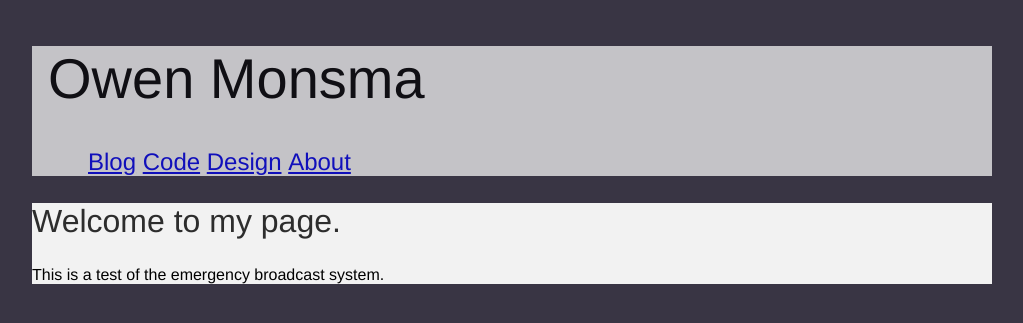
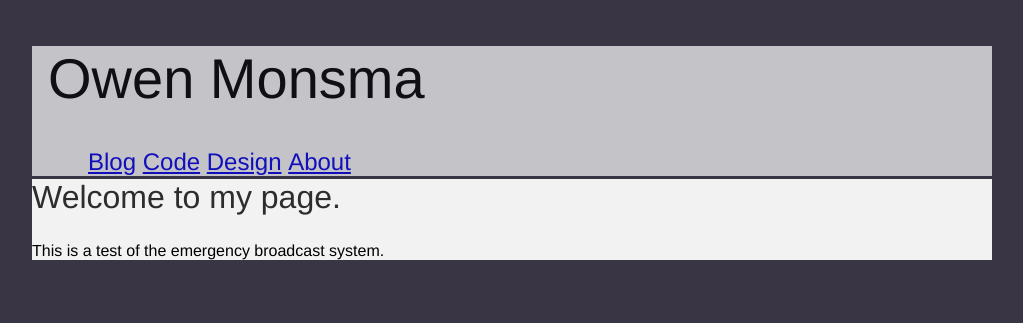
Before and after one commit to darkfire613/darkfire613.github.io, a Jekyll site: the page built from index.html, in a window 1280 px wide. Shown: the top 323 px of the page, without its empty margins (128-1151 px from the left). Built offline with Jekyll 4.4.1, drawn with Linux system fonts in a browser that asks for light colours.

Commit message:
shrunk gap between body and header

```diff
--- a/_layouts/home.html
+++ b/_layouts/home.html
@@ -1,4 +1,4 @@
-<!DOCTYPE html PUBLIC "-//W3C//DTD XHTML 1.0 Strict//EN">
+<!DOCTYPE html>
 <html>
   <head>
     <!-- Adobe Typekit Script -->
--- a/css/main.css
+++ b/css/main.css
@@ -32,10 +32,12 @@ header{
   opacity: .7;
   -webkit-order: 1;
   order: 1;
+  -webkit-justify-content: flex-start;
+  justify-content: flex-start;
   }
 
 nav{
-  flex: 0 0 60%;
+  flex: 0 0 35em;
   font-size: 1.5em;
 
 }
@@ -45,7 +47,6 @@ nav li{
   padding: 0;
   margin: 0;
   font-weight: 300;
-  background: #FFF;
 }
 
 h1{
@@ -55,7 +56,7 @@ h1{
 }
 
 #content{
-  margin-top:0;
+  margin-top:-1.5em;
   -webkit-flex: 0 1 100%;
   flex: 0 1 100%;
   -webkit-order: 2;
```
